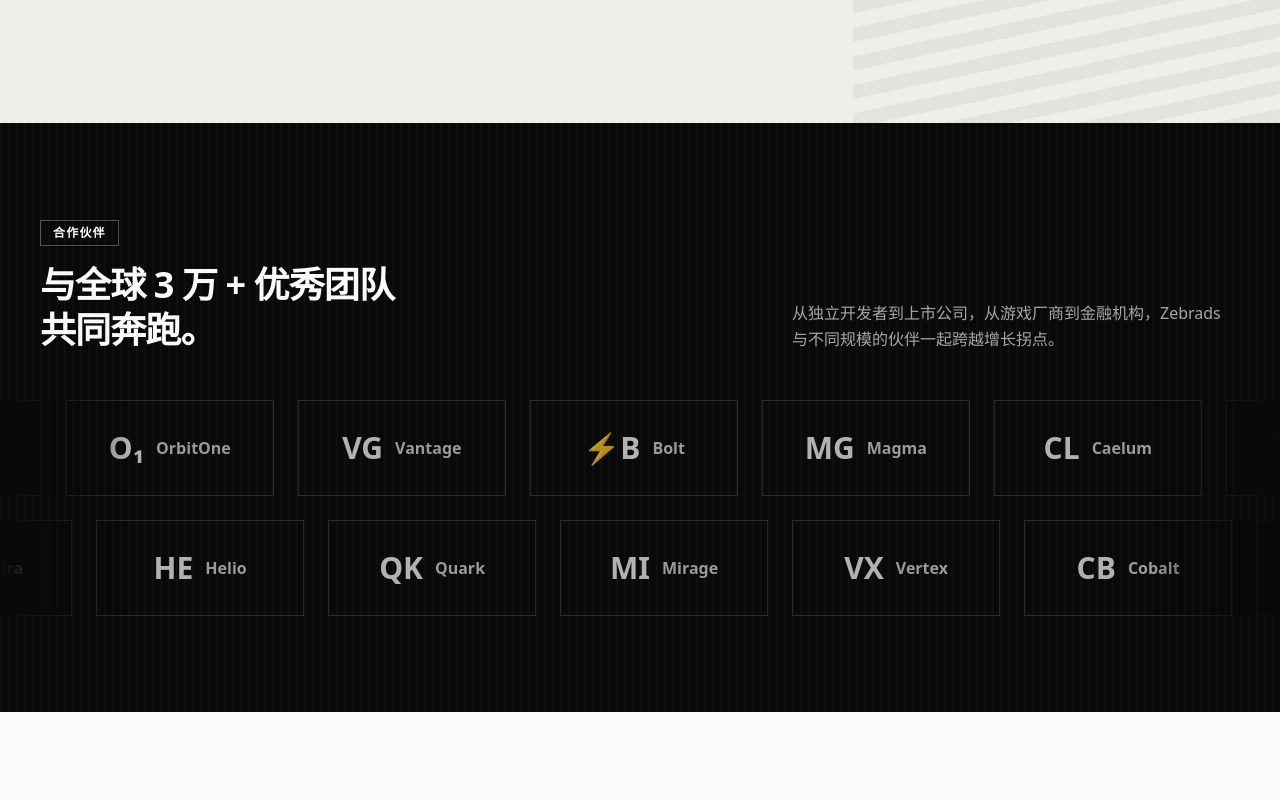
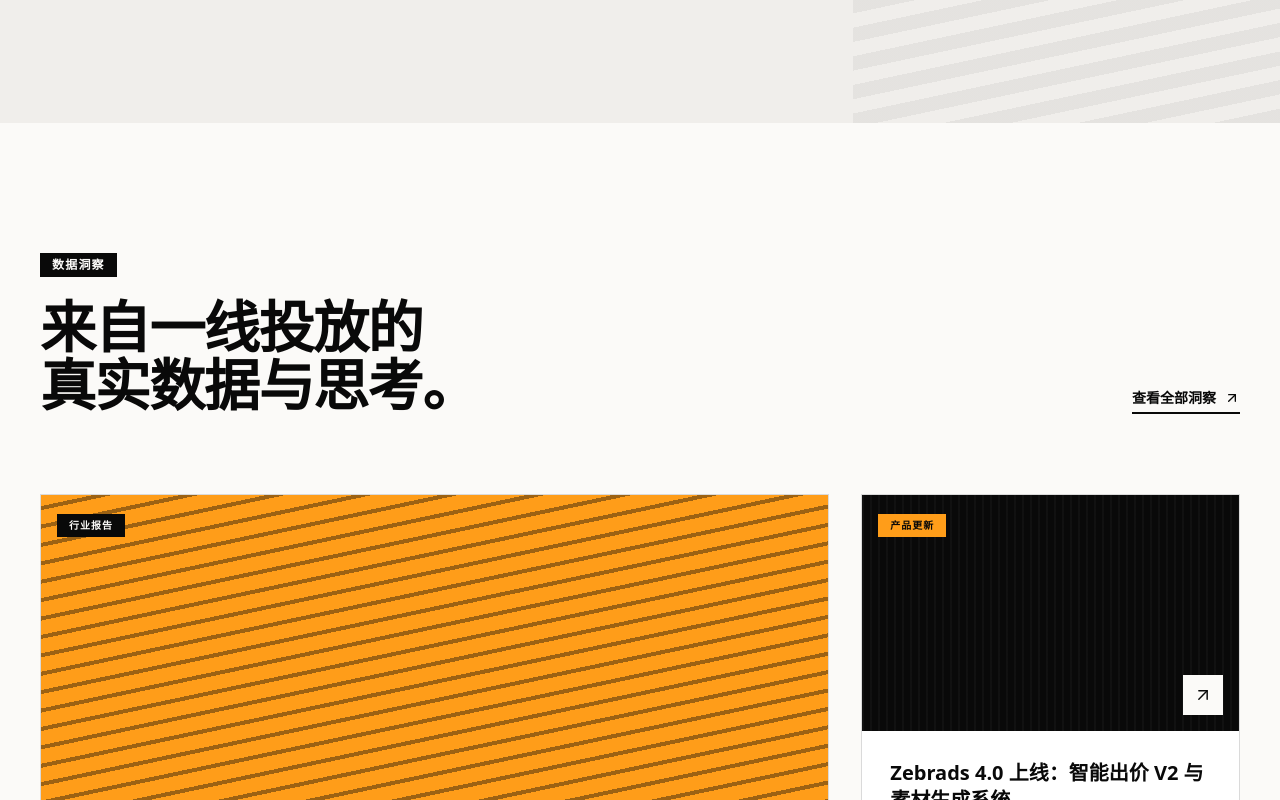
Before and after one commit to f826108853/zebrads-website, a Next.js app: page / in a window 1280 px wide. Shown: the part 3600-4400 px from the top of the page. Built offline with nearby package versions, Linux system fonts and the light colour scheme; a web font is replaced by a local one.

Commit message:
refactor: 移除合作伙伴（Partners）整个模块
Coze-Commit-Type: user
Coze-User-ID: 3946577231874684
Coze-Conversation-ID: 9193679

```diff
--- a/src/app/page.tsx
+++ b/src/app/page.tsx
@@ -3,7 +3,6 @@
 import { Features } from '@/components/site/features';
 import { AdFormats } from '@/components/site/ad-formats';
 import { Solutions } from '@/components/site/solutions';
-import { Partners } from '@/components/site/partners';
 import { Blog } from '@/components/site/blog';
 import { CtaBanner } from '@/components/site/cta-banner';
 import { SiteFooter } from '@/components/site/site-footer';
@@ -17,7 +16,6 @@
         <Features />
         <AdFormats />
         <Solutions />
-        <Partners />
         <Blog />
         <CtaBanner />
       </main>
--- a/src/components/site/partners.tsx
+++ /dev/null
@@ -1,96 +0,0 @@
-import { Reveal } from './reveal';
-
-// 12 个虚构合作伙伴，用斑马风格的字母组合表示
-const partners = [
-  { name: 'Nimbus', mark: 'NB' },
-  { name: 'Aurora', mark: 'AU' },
-  { name: 'Pixelio', mark: 'PX' },
-  { name: 'OrbitOne', mark: 'O₁' },
-  { name: 'Vantage', mark: 'VG' },
-  { name: 'Bolt', mark: '⚡B' },
-  { name: 'Magma', mark: 'MG' },
-  { name: 'Caelum', mark: 'CL' },
-  { name: 'Tundra', mark: 'TN' },
-  { name: 'Helio', mark: 'HE' },
-  { name: 'Quark', mark: 'QK' },
-  { name: 'Mirage', mark: 'MI' },
-  { name: 'Vertex', mark: 'VX' },
-  { name: 'Cobalt', mark: 'CB' },
-  { name: 'Aether', mark: 'AE' },
-  { name: 'Lumen', mark: 'LM' },
-];
-
-export function Partners() {
-  return (
-    <section className="relative bg-zebra-ink text-zebra-bone py-20 md:py-24 overflow-hidden">
-      <div
-        aria-hidden
-        className="absolute inset-0 stripes-bg-light opacity-30 pointer-events-none"
-      />
-
-      <div className="relative max-w-7xl mx-auto px-6 md:px-10 mb-10 md:mb-12">
-        <Reveal className="flex flex-col md:flex-row md:items-end md:justify-between gap-6">
-          <div>
-            <div className="inline-block px-3 py-1 border border-zebra-bone/30 text-xs font-semibold tracking-widest uppercase mb-4">
-              合作伙伴
-            </div>
-            <h2 className="font-black text-2xl md:text-4xl leading-tight tracking-tight">
-              与全球 3 万 + 优秀团队
-              <br className="hidden md:block" />
-              共同奔跑。
-            </h2>
-          </div>
-          <p className="max-w-md text-sm md:text-base text-zebra-bone/65 leading-relaxed">
-            从独立开发者到上市公司，从游戏厂商到金融机构，Zebrads 与不同规模的伙伴一起跨越增长拐点。
-          </p>
-        </Reveal>
-      </div>
-
-      {/* 跑马灯 */}
-      <div className="relative">
-        <div className="absolute inset-y-0 left-0 w-20 md:w-32 bg-gradient-to-r from-zebra-ink to-transparent z-10 pointer-events-none" />
-        <div className="absolute inset-y-0 right-0 w-20 md:w-32 bg-gradient-to-l from-zebra-ink to-transparent z-10 pointer-events-none" />
-
-        <div className="flex marquee w-max">
-          {[...partners, ...partners].map((p, i) => (
-            <div
-              key={`${p.name}-${i}`}
-              className="shrink-0 w-44 md:w-52 h-20 md:h-24 mx-3 border border-zebra-bone/15 hover:border-zebra-amber/80 transition-colors flex items-center justify-center gap-3 group"
-            >
-              <span className="font-display font-black text-2xl md:text-3xl text-zebra-bone/70 group-hover:text-zebra-amber transition-colors">
-                {p.mark}
-              </span>
-              <span className="font-semibold text-sm md:text-base text-zebra-bone/60 group-hover:text-zebra-bone transition-colors">
-                {p.name}
-              </span>
-            </div>
-          ))}
-        </div>
-      </div>
-
-      {/* 反向跑马灯 */}
-      <div className="relative mt-4 md:mt-6 rotate-0 [transform:rotateY(180deg)]">
-        <div className="absolute inset-y-0 left-0 w-20 md:w-32 bg-gradient-to-r from-zebra-ink to-transparent z-10 pointer-events-none" />
-        <div className="absolute inset-y-0 right-0 w-20 md:w-32 bg-gradient-to-l from-zebra-ink to-transparent z-10 pointer-events-none" />
-
-        <div className="flex marquee-slow w-max">
-          {[...partners.slice().reverse(), ...partners.slice().reverse()].map(
-            (p, i) => (
-              <div
-                key={`r-${p.name}-${i}`}
-                className="shrink-0 w-44 md:w-52 h-20 md:h-24 mx-3 border border-zebra-bone/15 hover:border-zebra-amber/80 transition-colors flex items-center justify-center gap-3 group [transform:rotateY(180deg)]"
-              >
-                <span className="font-display font-black text-2xl md:text-3xl text-zebra-bone/70 group-hover:text-zebra-amber transition-colors">
-                  {p.mark}
-                </span>
-                <span className="font-semibold text-sm md:text-base text-zebra-bone/60 group-hover:text-zebra-bone transition-colors">
-                  {p.name}
-                </span>
-              </div>
-            ),
-          )}
-        </div>
-      </div>
-    </section>
-  );
-}
--- a/src/components/site/site-footer.tsx
+++ b/src/components/site/site-footer.tsx
@@ -17,7 +17,6 @@
   公司: [
     { label: '关于我们', href: '#about' },
     { label: '数据洞察', href: '#insights' },
-    { label: '合作伙伴', href: '#partners' },
     { label: '加入我们', href: '#careers' },
   ],
   支持: [
```
Also changed, not shown: assets/image_20260702002041508.png (added).
